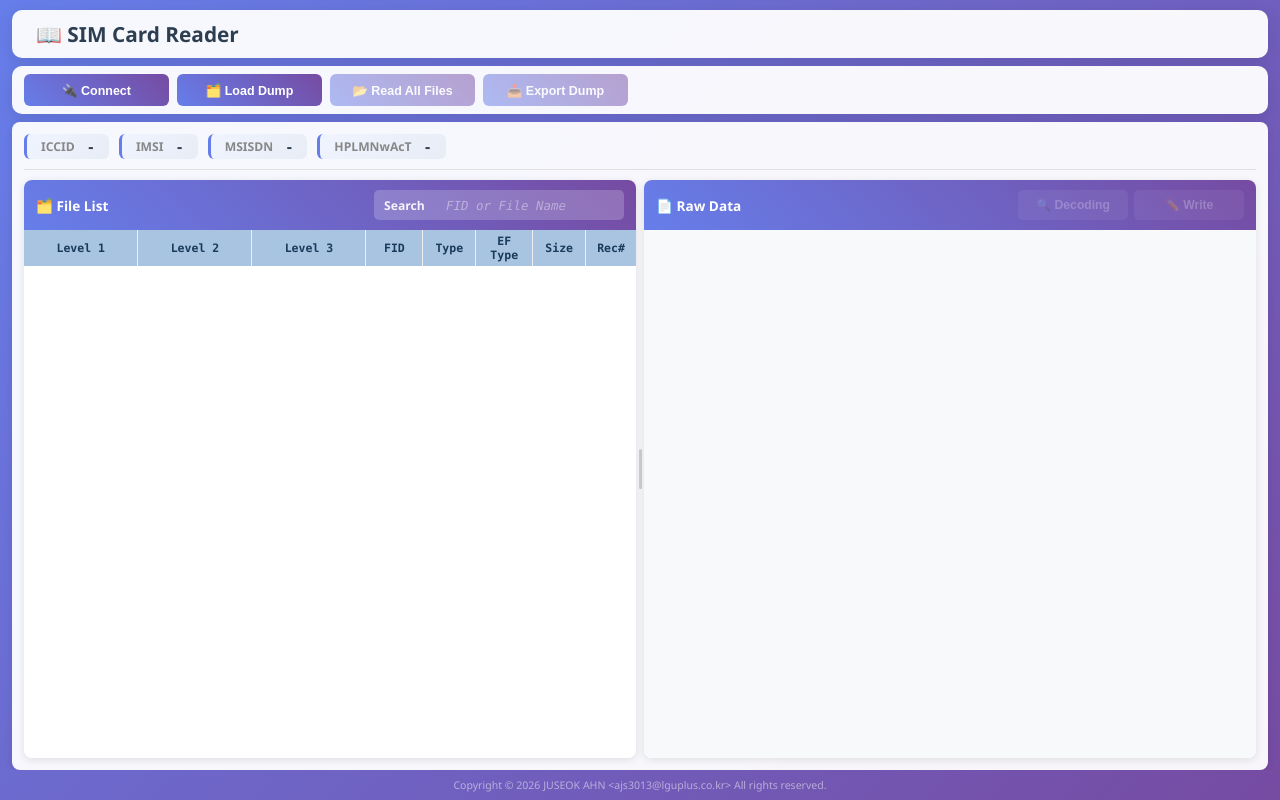
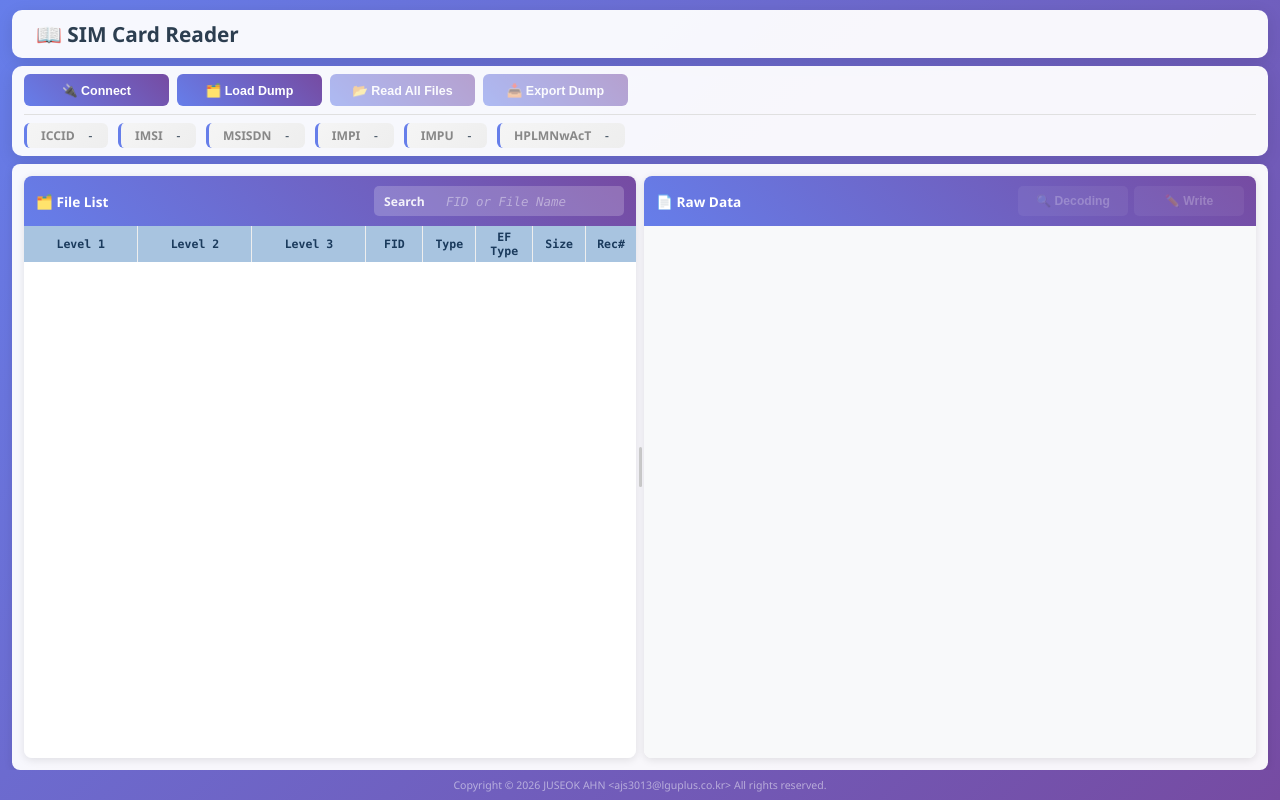
Before and after one commit to joostone-ahn/sim-reader, a Flask app: page / in a window 1280 px wide. Run offline with Flask 3, Linux system fonts and the light colour scheme; lists and menus that the app fills with data are empty.

Commit message:
feat: add IMPI/IMPU to SIM Info, UI polish

```diff
--- a/src/app.py
+++ b/src/app.py
@@ -134,6 +134,10 @@ def sim_connect():
             "select EF.MSISDN", "read_records_decoded",
             "select ADF.USIM",
             "select EF.HPLMNwAcT", "read_binary",
+            "select ADF.ISIM",
+            "select EF.IMPI", "read_binary_decoded",
+            "select ADF.ISIM",
+            "select EF.IMPU", "read_records_decoded",
         ], timeout=30)
 
         print(f"[connect] rc={result.returncode}, stdout={len(result.stdout)}B, stderr={len(result.stderr)}B")
@@ -177,7 +181,7 @@ def sim_connect():
                     i += 1
             i += 1
 
-        info = {'iccid': '', 'imsi': '', 'msisdn': '', 'hplmn': ''}
+        info = {'iccid': '', 'imsi': '', 'msisdn': '', 'hplmn': '', 'impi': '', 'impu': ''}
 
         for obj in json_objects:
             if isinstance(obj, dict):
@@ -185,6 +189,8 @@ def sim_connect():
                     info['iccid'] = obj['iccid']
                 elif 'imsi' in obj:
                     info['imsi'] = obj['imsi']
+                elif 'nai' in obj and not info['impi']:
+                    info['impi'] = obj['nai']
             elif isinstance(obj, list):
                 # MSISDN records
                 for rec in obj:
@@ -197,6 +203,8 @@ def sim_connect():
                             info['msisdn'] = f"{nr}({alpha})"
                         else:
                             info['msisdn'] = nr
+                    if 'impu' in rec and rec['impu'] and not info['impu']:
+                        info['impu'] = rec['impu']
 
         # Parse HPLMNwAcT from raw hex line (read_binary output)
         for line in stdout.split('\n'):
--- a/src/templates/index.html
+++ b/src/templates/index.html
@@ -25,9 +25,9 @@ body{font-family:'Segoe UI',Tahoma,Geneva,Verdana,sans-serif;background:linear-g
 .status-err{background:#f8d7da;color:#721c24}
 .status-warn{background:#fff3cd;color:#856404}
 .sim-info-cards{display:flex;gap:10px}
-.info-card{background:linear-gradient(135deg,#f0f4ff,#e8ecf5);border-radius:6px;padding:4px 14px;border-left:3px solid #667eea;display:flex;align-items:center;gap:8px}
+.info-card{background:linear-gradient(135deg,#f5f5f5,#eeeeee);border-radius:6px;padding:4px 14px;border-left:3px solid #667eea;display:flex;align-items:center;gap:8px}
 .info-label{font-size:0.76rem;color:#888;font-weight:600;text-transform:uppercase;white-space:nowrap;padding-right:4px}
-.info-value{font-size:0.85rem;font-family:'Menlo','Consolas','DejaVu Sans Mono','Courier New',monospace;color:#2c3e50;font-weight:700}
+.info-value{font-size:0.76rem;font-family:'Menlo','Consolas','DejaVu Sans Mono','Courier New',monospace;color:#2c3e50}
 .card{background:rgba(255,255,255,0.95);border-radius:8px;box-shadow:0 2px 8px rgba(0,0,0,0.1);overflow:hidden}
 .panel-title{background:linear-gradient(45deg,#667eea,#764ba2);color:white;padding:10px 12px;font-size:0.85rem;font-weight:700;display:flex;align-items:center}
 .file-table{width:100%;border-collapse:collapse;font-size:0.76rem}
@@ -67,7 +67,8 @@ body{font-family:'Segoe UI',Tahoma,Geneva,Verdana,sans-serif;background:linear-g
     <div class="header" style="display:flex;align-items:center;justify-content:space-between">
         <h1>📖 SIM Card Reader</h1>
     </div>
-    <div class="header" style="display:flex;align-items:center;gap:8px;margin-bottom:8px;padding:8px 12px">
+    <div class="header" style="display:flex;flex-direction:column;gap:0;margin-bottom:8px;padding:8px 12px">
+        <div style="display:flex;align-items:center;gap:8px">
             <button class="btn btn-primary" onclick="connectReader()" style="width:145px;white-space:nowrap;height:32px;flex-shrink:0">🔌 Connect</button>
             <button class="btn btn-primary" onclick="document.getElementById('loadDumpInput').click()" style="width:145px;white-space:nowrap;height:32px;flex-shrink:0">🗂️ Load Dump</button>
             <input type="file" id="loadDumpInput" accept=".json" style="display:none" onchange="loadDumpFile(this)">
@@ -78,14 +79,17 @@ body{font-family:'Segoe UI',Tahoma,Geneva,Verdana,sans-serif;background:linear-g
             <span id="admBadge" style="display:none;font-size:0.74rem;padding:3px 8px;border-radius:4px;background:#fff3cd;color:#856404">🔐 ADM1 Verified</span>
             <span id="exportStatus" class="status"></span>
         </div>
-    <div class="card" style="padding:12px;margin-bottom:0;flex:1;display:flex;flex-direction:column;min-height:0">
-        <div style="display:flex;gap:10px;margin-bottom:10px">
+        <hr style="border:none;border-top:1px solid #e0e0e0;margin:8px 0">
+        <div style="display:flex;gap:10px">
             <div class="info-card"><div class="info-label">ICCID</div><div class="info-value" id="infoIccid">-</div></div>
             <div class="info-card"><div class="info-label">IMSI</div><div class="info-value" id="infoImsi">-</div></div>
             <div class="info-card"><div class="info-label">MSISDN</div><div class="info-value" id="infoMsisdn">-</div></div>
+            <div class="info-card"><div class="info-label">IMPI</div><div class="info-value" id="infoImpi">-</div></div>
+            <div class="info-card"><div class="info-label">IMPU</div><div class="info-value" id="infoImpu">-</div></div>
             <div class="info-card"><div class="info-label" style="text-transform:none">HPLMNwAcT</div><div class="info-value" id="infoHplmn">-</div></div>
         </div>
-        <hr style="border:none;border-top:1px solid #e0e0e0;margin:0 0 10px 0">
+    </div>
+    <div class="card" style="padding:12px;margin-bottom:0;flex:1;display:flex;flex-direction:column;min-height:0">
         <div id="panelContainer" style="display:flex;flex:1;min-height:0">
             <div id="leftPanel" class="card" style="flex:5;display:flex;flex-direction:column;min-width:200px">
                 <div class="panel-title">
@@ -239,6 +243,8 @@ async function connectReader(){
         document.getElementById('infoImsi').textContent=r.info.imsi||'-';
         document.getElementById('infoMsisdn').textContent=r.info.msisdn||'-';
         document.getElementById('infoHplmn').textContent=r.info.hplmn||'-';
+        document.getElementById('infoImpi').textContent=r.info.impi||'-';
+        document.getElementById('infoImpu').textContent=r.info.impu||'-';
         writeVerified=false;verifiedAdm='';verifiedAdmType='';
         document.getElementById('admBadge').style.display='none';
         dumpData=null;selectedPath=null;selectedFd=null;sortedEntries=[];isOfflineMode=false;
@@ -286,6 +292,7 @@ async function readAllFiles(){
             renderFileList();setStatus('actionStatus','✅ '+sortedEntries.length+' files (elapsed '+elapsed+'s)','ok');
             document.getElementById('btnExport').disabled=false;
             document.getElementById('btnReadAll').disabled=true;
+            fillIsimInfo(r.data);
         }else{setStatus('actionStatus','❌ '+(r.error||'Unknown error'),'err');}
     }catch(ex){setStatus('actionStatus','❌ JS Error: '+ex.message,'err');}
 }
@@ -986,6 +993,7 @@ function loadDumpFile(input){
                     }
                 }
             }
+            fillIsimInfo(data);
             renderFileList();
             setStatus('actionStatus','✅ Loaded ('+sortedEntries.length+' files)','ok');
             document.getElementById('btnExport').disabled=true;
@@ -1001,6 +1009,23 @@ function loadDumpFile(input){
     reader.readAsText(file);
     input.value='';
 }
+
+function fillIsimInfo(data){
+    document.getElementById('infoImpi').textContent='-';
+    document.getElementById('infoImpu').textContent='-';
+    if(!data||!data.files)return;
+    for(var p in data.files){
+        var fd=data.files[p];
+        if(p.endsWith('EF.IMPI')&&fd.body&&fd.body.nai){
+            var v=fd.body.nai;document.getElementById('infoImpi').textContent=v;
+        }
+        if(p.endsWith('EF.IMPU')&&fd.body&&Array.isArray(fd.body)){
+            for(var i=0;i<fd.body.length;i++){
+                if(fd.body[i]&&fd.body[i].impu){document.getElementById('infoImpu').textContent=fd.body[i].impu;break;}
+            }
+        }
+    }
+}
 </script>
 </body>
 </html>
```
Lines whose indentation alone changed are shown as unchanged.
